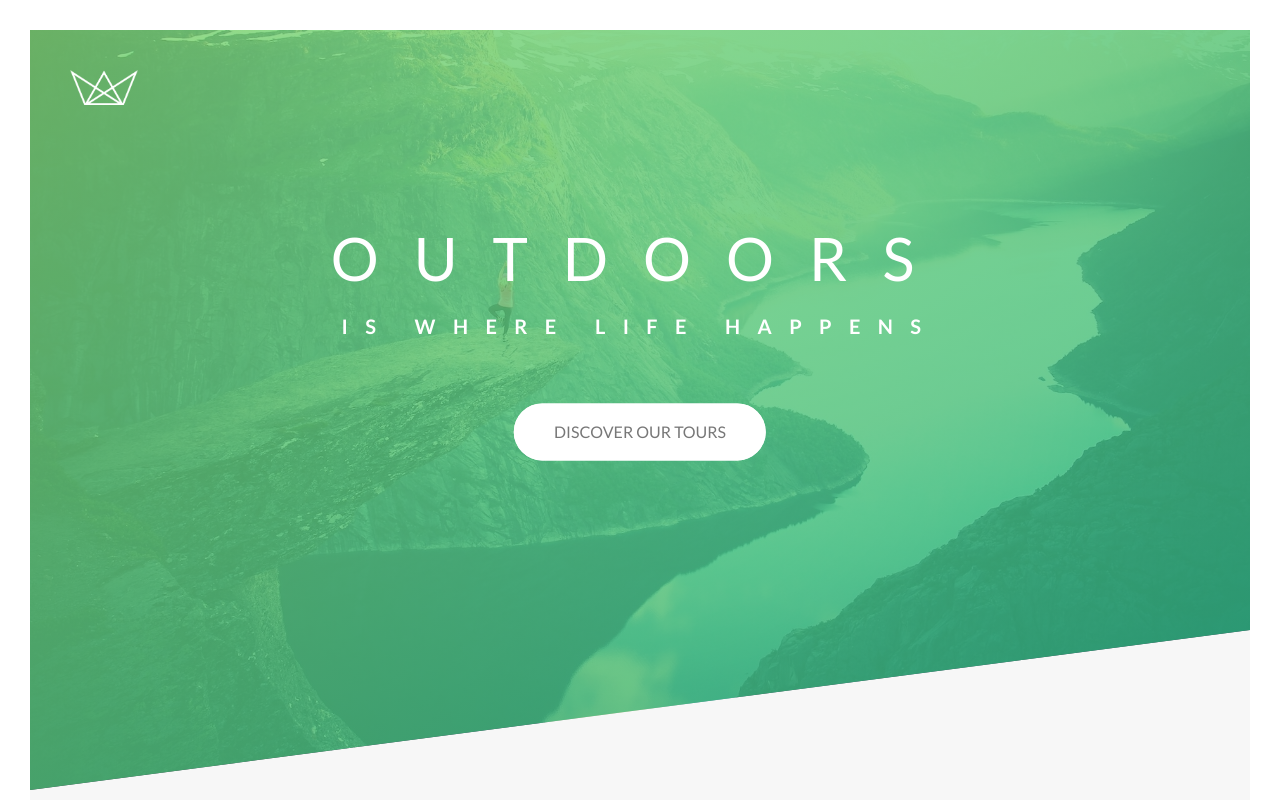
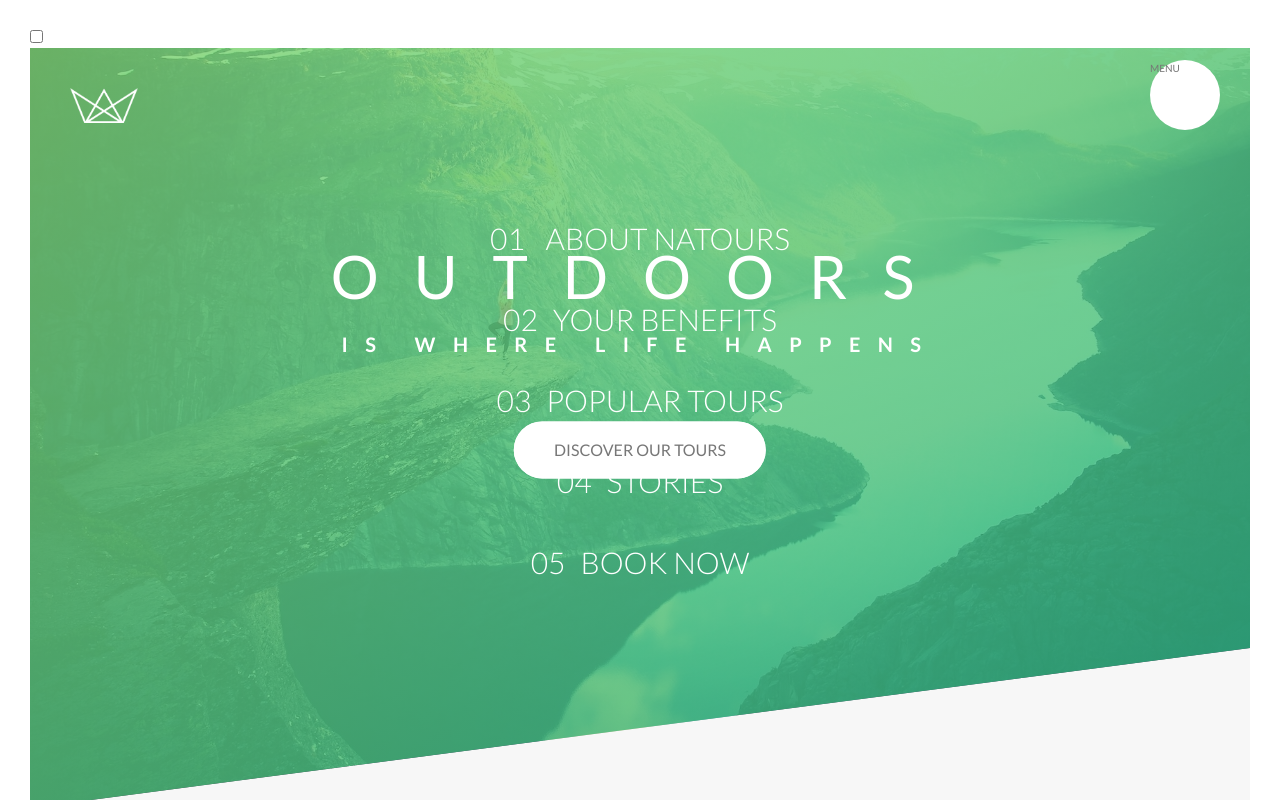
Before and after one commit to matthewgstillman/advanded-sass-css, a website: page index.html in a window 1280 px wide. Shown: the top 800 px of the page. Drawn offline with Linux system fonts and the light colour scheme.

Commit message:
first navigation

```diff
--- a/index.html
+++ b/index.html
@@ -16,6 +16,40 @@
     <title>Natours | Exciting tours for adventurous people</title>
   </head>
   <body>
+    <div class="navigation">
+      <input type="checkbox" class="navigation__checkbox" id="navi-toggle" />
+
+      <label for="navi-toggle" class="navigation__button">MENU</label>
+
+      <div class="navigation__background">&nbsp;</div>
+
+      <nav class="navigation__nav">
+        <ul class="navigation__list">
+          <li class="navigation__item">
+            <a href="#" class="navigation__link"
+              ><span>01</span> About Natours</a
+            >
+          </li>
+          <li class="navigation__item">
+            <a href="#" class="navigation__link"
+              ><span>02</span>Your benefits</a
+            >
+          </li>
+          <li class="navigation__item">
+            <a href="#" class="navigation__link"
+              ><span>03</span>Popular tours</a
+            >
+          </li>
+          <li class="navigation__item">
+            <a href="#" class="navigation__link"><span>04</span>Stories</a>
+          </li>
+          <li class="navigation__item">
+            <a href="#" class="navigation__link"><span>05</span>Book now</a>
+          </li>
+        </ul>
+      </nav>
+    </div>
+
     <header class="header">
       <div class="header__logo-box">
         <img src="./img/logo-white.png" alt="Logo" class="header__logo" />
--- /dev/null
+++ b/sass/layout/_navigation.scss
@@ -0,0 +1,82 @@
+.navigation{
+    &__checkbox{
+
+    }
+
+    &__button{
+        background-color: $color-white;
+        height: 7rem;
+        width: 7rem;
+        position: fixed;
+        top: 6rem;
+        right: 6rem;
+        border-radius: 50%;
+        z-index: 2000;
+        z-index: 2000;
+    }
+
+    &__background{
+        height: 6rem;
+        width: 6rem;
+        border-radius: 50%;
+        position: fixed;
+        top: 6.5rem;
+        right: 6.5rem;
+        background-image: radio-gradient($color-primary-light, $color-primary-dark);
+        // background-color: $color-primary-light;
+        z-index: 1000;
+
+        transform: scale(50);
+    }
+
+    &__nav{
+        height: 100vh;
+        width: 100%;
+        position: fixed;
+        top: 0;
+        right: 0;
+        z-index: 1500;
+    }
+
+    &__list{
+        position: absolute;
+        top: 50%;
+        left: 50%;
+        transform: translate(-50%, -50%);
+        list-style: none;
+        text-align: center;
+    }
+
+    &__item{
+        margin: 1rem;
+    }
+
+    &__link{
+        &:link,
+        &:visited{
+            display: inline-block;
+            font-size: 3rem;
+            font-weight: 300;
+            padding: 1rem 2rem;
+            color: $color-white;
+            text-decoration: none;
+            text-transform: uppercase;
+            background-image: linear-gradient(120deg, transparent 0%, transparent 50%, $color-white 50%);
+            background-size: 220%;
+            transition: all .4s;
+
+            span{
+                margin-right: 1.5rem;
+                display: inline-block;
+            }
+        }
+
+        &:hover,
+        &:active{
+            background-position: 100%;
+            color: $color-primary;
+            transform: translateX(1rem);
+        }
+
+    }
+}
--- a/sass/main.scss
+++ b/sass/main.scss
@@ -15,8 +15,9 @@
 @import "components/form";
 @import "components/story";
 
-@import "pages/home";
-
 @import "layout/footer";
 @import "layout/grid";
 @import "layout/header";
+@import "layout/navigation";
+
+@import "pages/home";
```
Also changed, not shown: css/style.css, sass/main.css, 1 other file.
